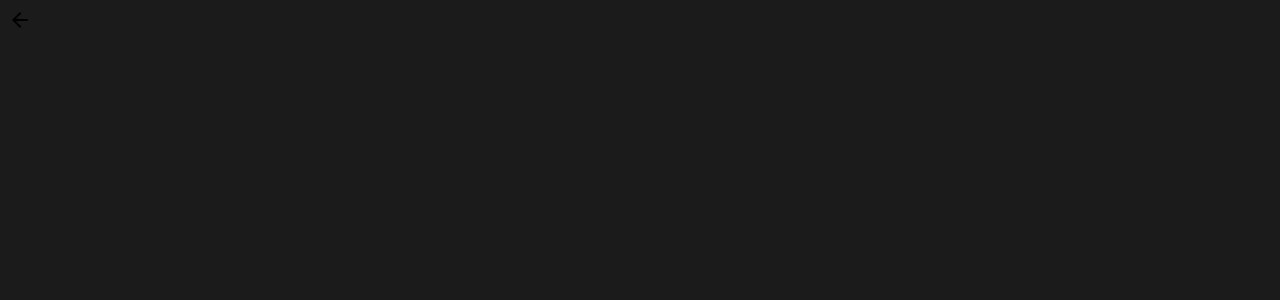
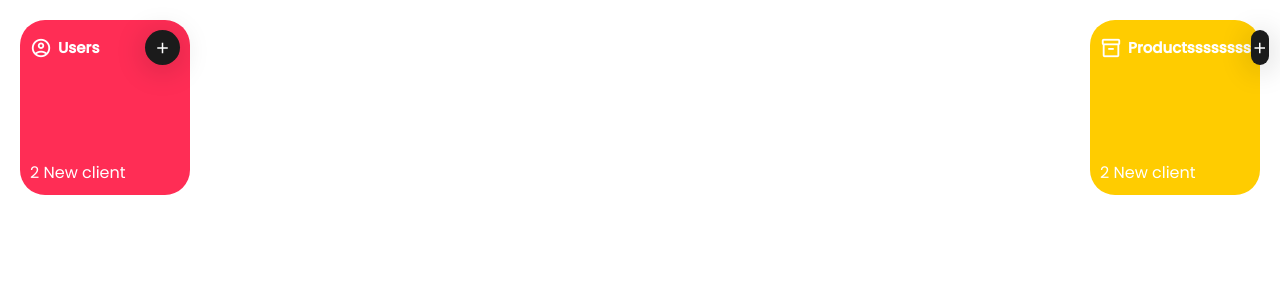
Before and after one commit to Vish-Studio/nxt-shay-materiaux, a Next.js app: page / in a window 1280 px wide. Shown: the top 300 px of the page. Built offline with nearby package versions, Linux system fonts and the light colour scheme.

Commit message:
[DEV] - button card component added and visble on hp.

```diff
--- a/app/page.tsx
+++ b/app/page.tsx
@@ -1,8 +1,11 @@
+import ButtonCard from "@/components/button-card/button-card";
 
 export default function Home() {
   return (
     <main className="flex min-h-screen flex-col items-center justify-between p-24">
-      <span className="material-symbols-outlined">arrow_back</span>
+      <ButtonCard title="Users" iconName="account_circle" />
+
+      <ButtonCard title="Productssssssss" className="yellow" iconName="inventory_2" />
     </main>
   );
 }
--- a/components/button-card/button-card.tsx
+++ b/components/button-card/button-card.tsx
@@ -0,0 +1,34 @@
+'use client'
+
+import ButtonCardProps from "./type/button-card-props";
+import './styles.scss'
+import { FunctionComponent } from "react";
+import Icon from "../icon/icon";
+import ButtonFab from "../button-fab/button-fab";
+
+
+const ButtonCard: FunctionComponent<ButtonCardProps> = ({
+  className,
+  title,
+  iconName
+}) => {
+  return (
+    <div className={`button-card ${className}`}>
+      <div className="button-card-top">
+        <div className="title">
+          <Icon iconName={iconName} />
+          <p>
+            {title}
+          </p>
+        </div>
+        <ButtonFab icon="add" type="mini" />
+      </div>
+
+      <div className="button-card-bottom">
+        <p>2 New client</p>
+      </div>
+    </div>
+  )
+}
+
+export default ButtonCard;
--- /dev/null
+++ b/components/button-card/styles.scss
@@ -0,0 +1,36 @@
+.button-card {
+  height: 175px;
+  width: 170px;
+  background-color: #ff2d55;
+  color: #fff;
+  border-radius: 25px;
+  padding: 10px;
+  display: flex;
+  flex-direction: column;
+  justify-content: space-between;
+
+  &.yellow {
+    background-color: #ffcc00;
+  }
+}
+
+.button-card .button-card-top {
+  display: flex;
+  align-items: center;
+  justify-content: space-between;
+
+  .title {
+    display: flex;
+    align-items: center;
+    gap: 6px;
+
+    .icon {
+      font-size: 22px;
+    }
+
+    p {
+      font-size: 15px;
+      font-weight: 600;
+    }
+  }
+}
--- a/components/button-card/type/button-card-props.tsx
+++ b/components/button-card/type/button-card-props.tsx
@@ -1,5 +1,5 @@
 export default interface ButtonCardProps {
+  className?: string;
   title: string;
-  icon: string;
-
+  iconName: string;
 }
--- /dev/null
+++ b/components/button-fab/button-fab.tsx
@@ -0,0 +1,18 @@
+import { FunctionComponent } from 'react';
+import ButtonFabProps from './type/button-fab-props';
+import Icon from '../icon/icon';
+import './styles.scss'
+
+const ButtonFab: FunctionComponent<ButtonFabProps> = ({
+  className,
+  icon,
+  type
+}) => {
+  return (
+    <div className={`button-fab ${type} ${className}`}>
+      <Icon iconName={icon} />
+    </div>
+  )
+}
+
+export default ButtonFab;
--- /dev/null
+++ b/components/button-fab/styles.scss
@@ -0,0 +1,24 @@
+.button-fab {
+  background-color: #1b1b1b;
+  border-radius: 50px;
+  display: flex;
+  justify-content: center;
+  align-items: center;
+  box-shadow: 0px 4px 29px 3px rgba(0, 0, 0, 0.15);
+
+  &.mini {
+    width: 35px;
+    height: 35px;
+    span {
+      font-size: 18px;
+    }
+  }
+
+  &.normal {
+    width: 50px;
+    height: 50px;
+    span {
+      font-size: 20px;
+    }
+  }
+}
--- /dev/null
+++ b/components/button-fab/type/button-fab-props.tsx
@@ -0,0 +1,5 @@
+export default interface ButtonFabProps {
+  className?: string;
+  icon: string;
+  type: 'normal' | 'mini';
+}
--- a/styles/global.scss
+++ b/styles/global.scss
@@ -1,8 +1,24 @@
-@import './variables.scss';
+@import "./variables.scss";
 
+* {
+    margin: 0;
+    padding: 0;
+    font-family: var(--font-urbanist);
+}
+
+*,
+::after,
+::before {
+    box-sizing: border-box;
+}
 
 body {
-    background-color: $primary-color;
+    margin: 20px;
+}
+
+main {
+    display: flex;
+    justify-content: space-between;
 }
 
 button {
@@ -14,7 +30,9 @@ button {
     font-weight: 400;
     width: 100%;
     padding: 12px 10px;
-    :hover {
-        cursor: pointer;
-    }
+    cursor: pointer;
 }
+
+a {
+    color: $accent-color;
+}
```
